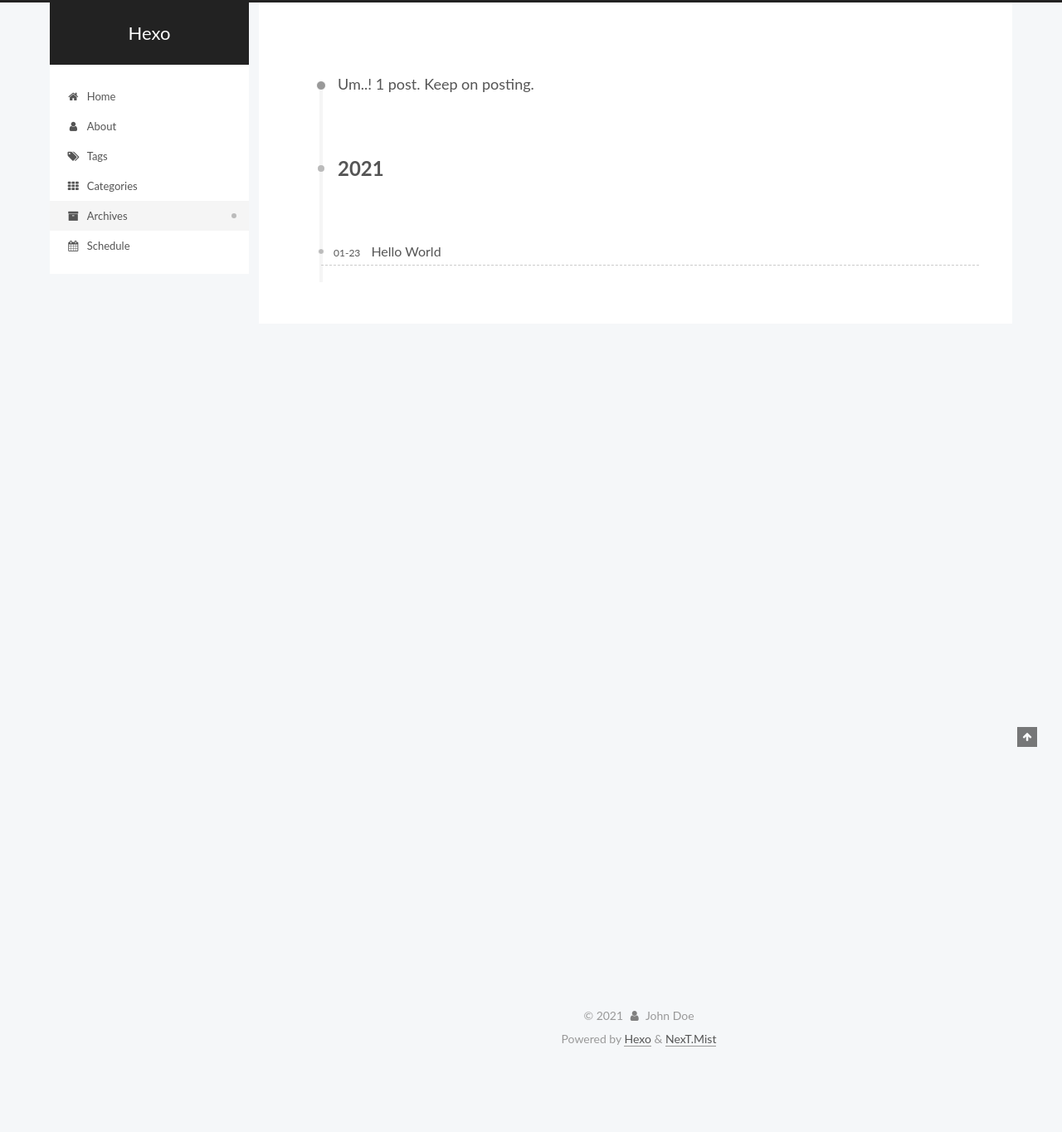
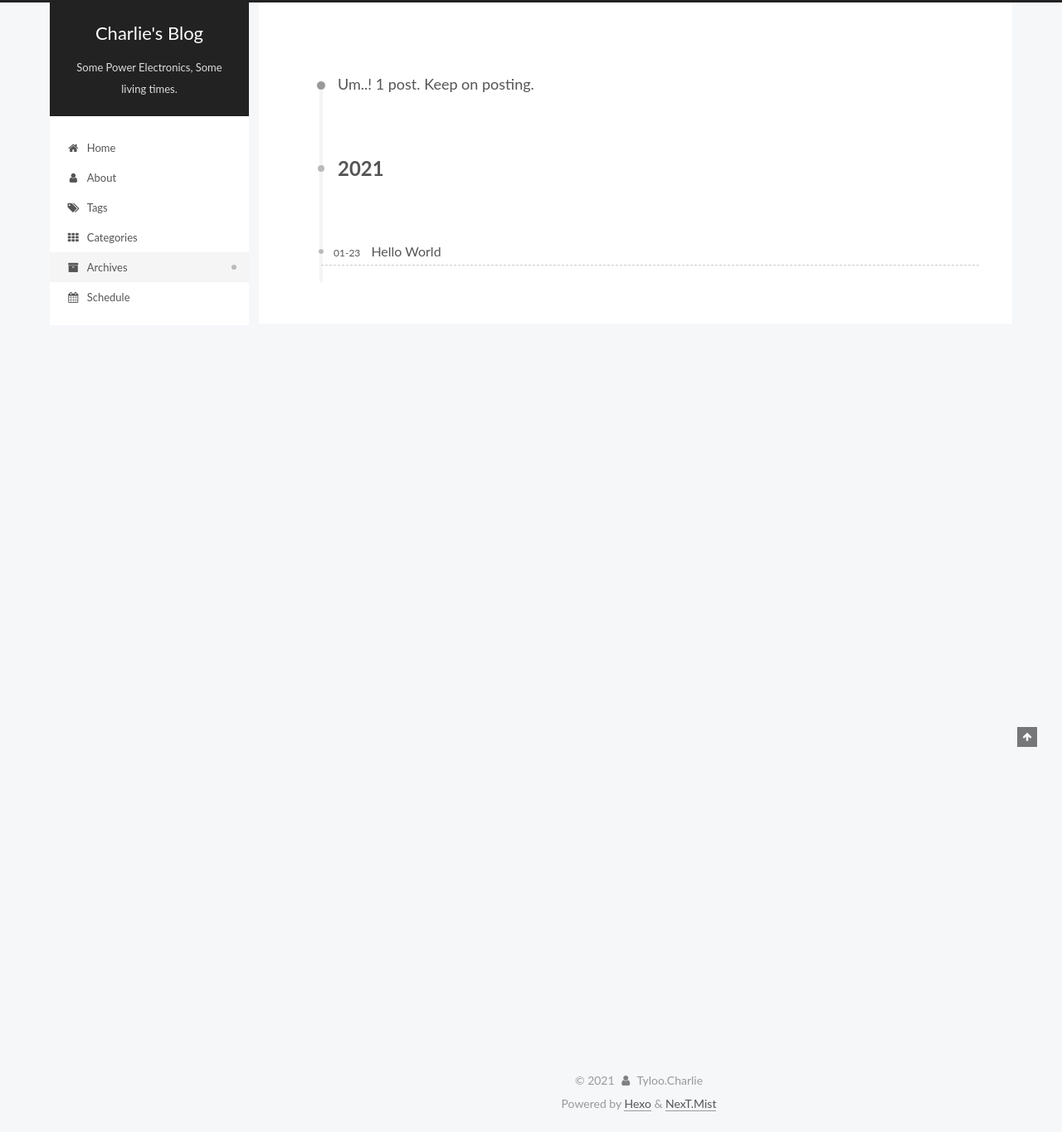
Before and after one commit to VisualCSharp/VisualCSharp.github.io, a plain HTML site: page archives/index.html in a window 1280 px wide. Shown: the whole page at 83% size. Before the commit the page ends 1286 px from the top, so only its background shows below. Drawn offline with Linux system fonts and the light colour scheme.

Commit message:
Site updated: 2021-01-24 18:09:00

```diff
--- a/archives/index.html
+++ b/archives/index.html
@@ -20,12 +20,14 @@
     var CONFIG = {"hostname":"example.com","root":"/","scheme":"Mist","version":"7.8.0","exturl":false,"sidebar":{"position":"left","display":"post","padding":18,"offset":12,"onmobile":false},"copycode":{"enable":false,"show_result":false,"style":null},"back2top":{"enable":true,"sidebar":false,"scrollpercent":false},"bookmark":{"enable":false,"color":"#222","save":"auto"},"fancybox":false,"mediumzoom":false,"lazyload":false,"pangu":false,"comments":{"style":"tabs","active":null,"storage":true,"lazyload":false,"nav":null},"algolia":{"hits":{"per_page":10},"labels":{"input_placeholder":"Search for Posts","hits_empty":"We didn't find any results for the search: ${query}","hits_stats":"${hits} results found in ${time} ms"}},"localsearch":{"enable":false,"trigger":"auto","top_n_per_article":1,"unescape":false,"preload":false},"motion":{"enable":true,"async":false,"transition":{"post_block":"fadeIn","post_header":"slideDownIn","post_body":"slideDownIn","coll_header":"slideLeftIn","sidebar":"slideUpIn"}}};
   </script>
 
-  <meta property="og:type" content="website">
-<meta property="og:title" content="Hexo">
+  <meta name="description" content="A serious power electronic technology blog written by an unscrupulous person!">
+<meta property="og:type" content="website">
+<meta property="og:title" content="Charlie&#39;s Blog">
 <meta property="og:url" content="http://example.com/archives/index.html">
-<meta property="og:site_name" content="Hexo">
+<meta property="og:site_name" content="Charlie&#39;s Blog">
+<meta property="og:description" content="A serious power electronic technology blog written by an unscrupulous person!">
 <meta property="og:locale" content="en_US">
-<meta property="article:author" content="John Doe">
+<meta property="article:author" content="Tyloo.Charlie">
 <meta name="twitter:card" content="summary">
 
 <link rel="canonical" href="http://example.com/archives/">
@@ -41,7 +43,7 @@
   };
 </script>
 
-  <title>Archive | Hexo</title>
+  <title>Archive | Charlie's Blog</title>
 
 
 
@@ -92,9 +94,10 @@
 
     <a href="/" class="brand" rel="start">
       <span class="logo-line-before"><i></i></span>
-      <h1 class="site-title">Hexo</h1>
+      <h1 class="site-title">Charlie's Blog</h1>
       <span class="logo-line-after"><i></i></span>
     </a>
+      <p class="site-subtitle" itemprop="description">Some Power Electronics, Some living times.</p>
   </div>
 
   <div class="site-nav-right">
@@ -260,8 +263,8 @@
 
       <div class="site-overview-wrap sidebar-panel">
         <div class="site-author motion-element" itemprop="author" itemscope itemtype="http://schema.org/Person">
-  <p class="site-author-name" itemprop="name">John Doe</p>
-  <div class="site-description" itemprop="description"></div>
+  <p class="site-author-name" itemprop="name">Tyloo.Charlie</p>
+  <div class="site-description" itemprop="description">A serious power electronic technology blog written by an unscrupulous person!</div>
 </div>
 <div class="site-state-wrap motion-element">
   <nav class="site-state">
@@ -300,7 +303,7 @@
   <span class="with-love">
     <i class="fa fa-user"></i>
   </span>
-  <span class="author" itemprop="copyrightHolder">John Doe</span>
+  <span class="author" itemprop="copyrightHolder">Tyloo.Charlie</span>
 </div>
   <div class="powered-by">Powered by <a href="https://hexo.io/" class="theme-link" rel="noopener" target="_blank">Hexo</a> & <a href="https://mist.theme-next.org/" class="theme-link" rel="noopener" target="_blank">NexT.Mist</a>
   </div>
```
Also changed, not shown: 2021/01/23/hello-world/index.html (+11 -10 lines), about/index.html (+11 -8 lines), archives/2021/01/index.html (+12 -9 lines), archives/2021/index.html (+12 -9 lines), categories/index.html (+11 -8 lines), index.html (+15 -12 lines), schedule/index.html (+11 -8 lines), tags/index.html (+11 -8 lines).
